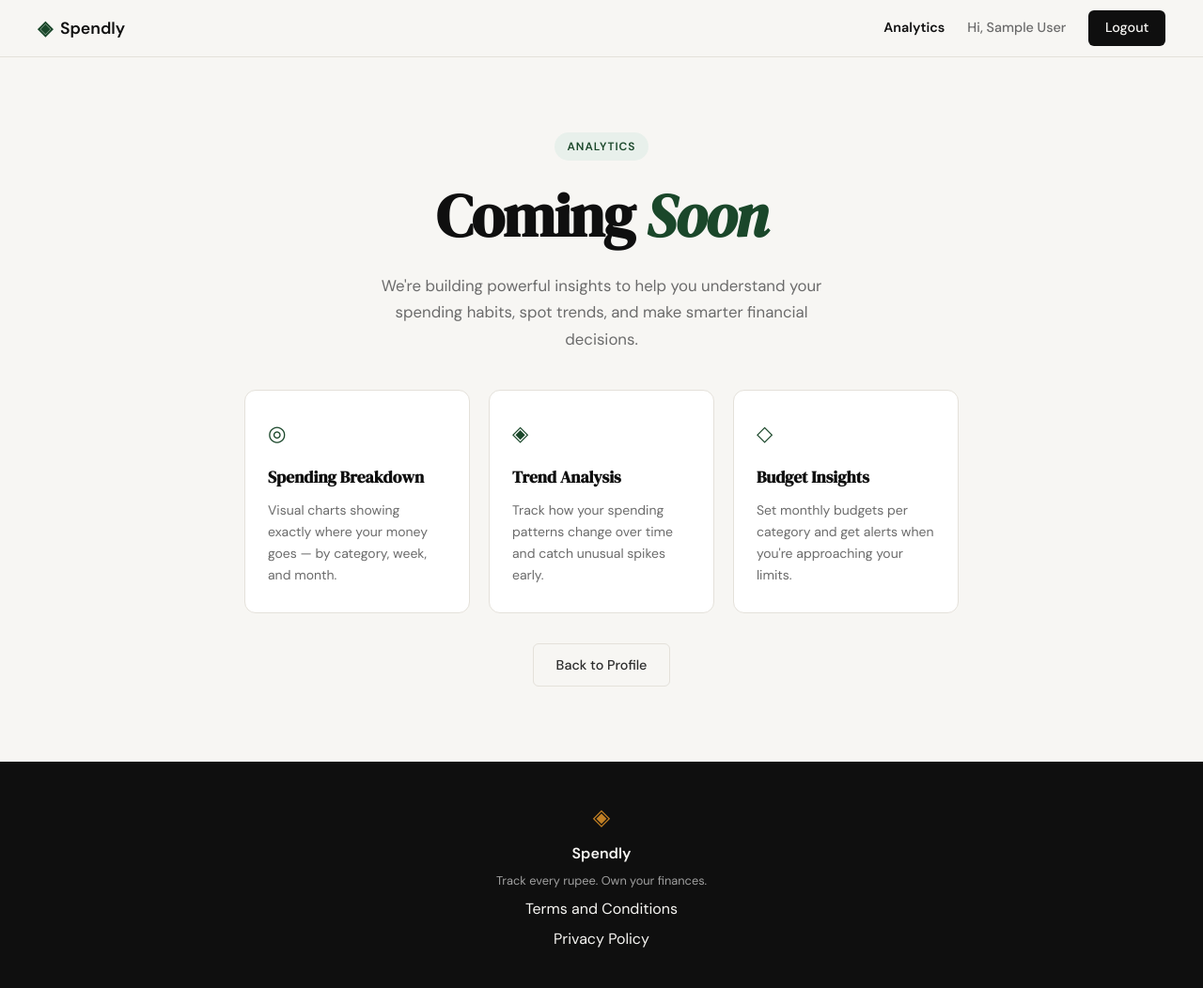
After one commit to nikunj6688/spendly, a Flask app: page /analytics in a window 1280 px wide. The commit adds this page. Shown: the whole page at 94% size. Run offline with Flask 3, Linux system fonts and the light colour scheme; the visitor is signed in with stand-in values (Sample User, id 1).

Commit message:
add coming soon page

```diff
--- a/app.py
+++ b/app.py
@@ -238,6 +238,13 @@ def change_password():
     return redirect(url_for("profile"))
 
 
+@app.route("/analytics")
+def analytics():
+    if not session.get("user_id"):
+        return redirect(url_for("login"))
+    return render_template("analytics.html")
+
+
 @app.route("/expenses/add")
 def add_expense():
     return "Add expense — coming in Step 7"
--- a/static/css/style.css
+++ b/static/css/style.css
@@ -102,6 +102,7 @@ a { color: inherit; text-decoration: none; }
 
 .nav-links a { color: var(--ink-muted); transition: color 0.2s; }
 .nav-links a:hover { color: var(--ink); }
+.nav-links a.nav-active { color: var(--ink); font-weight: 600; }
 .nav-user { color: var(--ink-muted); font-size: 0.9rem; }
 
 .nav-cta {
@@ -793,3 +794,102 @@ a { color: inherit; text-decoration: none; }
     padding: 2rem;
     font-style: italic;
 }
+
+/* ------------------------------------------------------------------ */
+/* Analytics — Coming Soon page                                        */
+/* ------------------------------------------------------------------ */
+
+.analytics-section {
+    min-height: calc(100vh - 60px - 100px);
+    display: flex;
+    align-items: center;
+    justify-content: center;
+    padding: 5rem 2rem;
+}
+
+.analytics-container {
+    width: 100%;
+    max-width: 760px;
+    text-align: center;
+    display: flex;
+    flex-direction: column;
+    align-items: center;
+    gap: 1.5rem;
+}
+
+.analytics-badge {
+    display: inline-block;
+    background: var(--accent-light);
+    color: var(--accent);
+    font-size: 0.75rem;
+    font-weight: 600;
+    letter-spacing: 0.08em;
+    text-transform: uppercase;
+    padding: 0.35rem 0.85rem;
+    border-radius: 999px;
+}
+
+.analytics-title {
+    font-family: var(--font-display);
+    font-size: clamp(2.5rem, 6vw, 4rem);
+    line-height: 1.1;
+    letter-spacing: -0.02em;
+    color: var(--ink);
+}
+
+.analytics-title em {
+    font-style: italic;
+    color: var(--accent);
+}
+
+.analytics-subtitle {
+    font-size: 1.05rem;
+    color: var(--ink-muted);
+    line-height: 1.7;
+    max-width: 520px;
+}
+
+.analytics-preview-grid {
+    display: grid;
+    grid-template-columns: repeat(3, 1fr);
+    gap: 1.25rem;
+    width: 100%;
+    margin-top: 1rem;
+}
+
+.analytics-preview-card {
+    background: var(--paper-card);
+    border: 1px solid var(--border);
+    border-radius: var(--radius-md);
+    padding: 1.75rem 1.5rem;
+    text-align: left;
+}
+
+.analytics-preview-icon {
+    font-size: 1.4rem;
+    color: var(--accent);
+    margin-bottom: 0.875rem;
+}
+
+.analytics-preview-title {
+    font-family: var(--font-display);
+    font-size: 1.1rem;
+    color: var(--ink);
+    margin-bottom: 0.6rem;
+}
+
+.analytics-preview-body {
+    font-size: 0.875rem;
+    color: var(--ink-muted);
+    line-height: 1.65;
+}
+
+.analytics-cta {
+    margin-top: 0.5rem;
+}
+
+@media (max-width: 700px) {
+    .analytics-preview-grid {
+        grid-template-columns: 1fr;
+    }
+}
--- /dev/null
+++ b/templates/analytics.html
@@ -0,0 +1,50 @@
+{% extends "base.html" %}
+
+{% block title %}Analytics — Spendly{% endblock %}
+
+{% block content %}
+<section class="analytics-section">
+    <div class="analytics-container">
+
+        <div class="analytics-badge">Analytics</div>
+
+        <h1 class="analytics-title">Coming <em>Soon</em></h1>
+
+        <p class="analytics-subtitle">
+            We're building powerful insights to help you understand your spending habits,
+            spot trends, and make smarter financial decisions.
+        </p>
+
+        <div class="analytics-preview-grid">
+            <div class="analytics-preview-card">
+                <div class="analytics-preview-icon">◎</div>
+                <h3 class="analytics-preview-title">Spending Breakdown</h3>
+                <p class="analytics-preview-body">
+                    Visual charts showing exactly where your money goes — by category, week, and month.
+                </p>
+            </div>
+
+            <div class="analytics-preview-card">
+                <div class="analytics-preview-icon">◈</div>
+                <h3 class="analytics-preview-title">Trend Analysis</h3>
+                <p class="analytics-preview-body">
+                    Track how your spending patterns change over time and catch unusual spikes early.
+                </p>
+            </div>
+
+            <div class="analytics-preview-card">
+                <div class="analytics-preview-icon">◇</div>
+                <h3 class="analytics-preview-title">Budget Insights</h3>
+                <p class="analytics-preview-body">
+                    Set monthly budgets per category and get alerts when you're approaching your limits.
+                </p>
+            </div>
+        </div>
+
+        <div class="analytics-cta">
+            <a href="{{ url_for('profile') }}" class="btn-ghost">Back to Profile</a>
+        </div>
+
+    </div>
+</section>
+{% endblock %}
--- a/templates/base.html
+++ b/templates/base.html
@@ -20,7 +20,10 @@
             </a>
             <div class="nav-links">
                 {% if session.get('user_id') %}
-                    <a href="{{ url_for('profile') }}" class="nav-user">Hi, {{ session.get('user_name') }}</a>
+                    <a href="{{ url_for('analytics') }}"
+                       class="{% if request.endpoint == 'analytics' %}nav-active{% endif %}">Analytics</a>
+                    <a href="{{ url_for('profile') }}"
+                       class="nav-user {% if request.endpoint == 'profile' %}nav-active{% endif %}">Hi, {{ session.get('user_name') }}</a>
                     <a href="{{ url_for('logout') }}" class="nav-cta">Logout</a>
                 {% else %}
                     <a href="{{ url_for('login') }}">Sign in</a>
```
